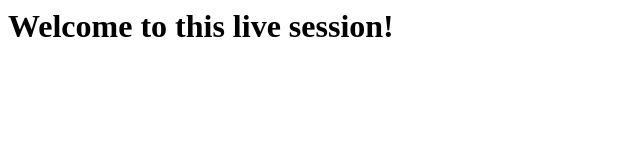
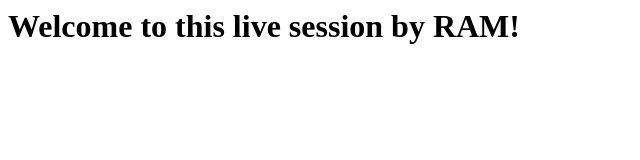
Before and after one commit to hshar94/project, a plain HTML site: page index.html in a window 1280 px wide. Shown: the whole page, without its empty margins (0-640 px from the left). Drawn offline with Linux system fonts and the light colour scheme.

Commit message:
changed name

```diff
--- a/index.html
+++ b/index.html
@@ -1,5 +1,5 @@
 <html>
 <body>
-<h1> Welcome to this live session!</h1>
+<h1> Welcome to this live session by RAM!</h1>
 </body>
 </html>
```
